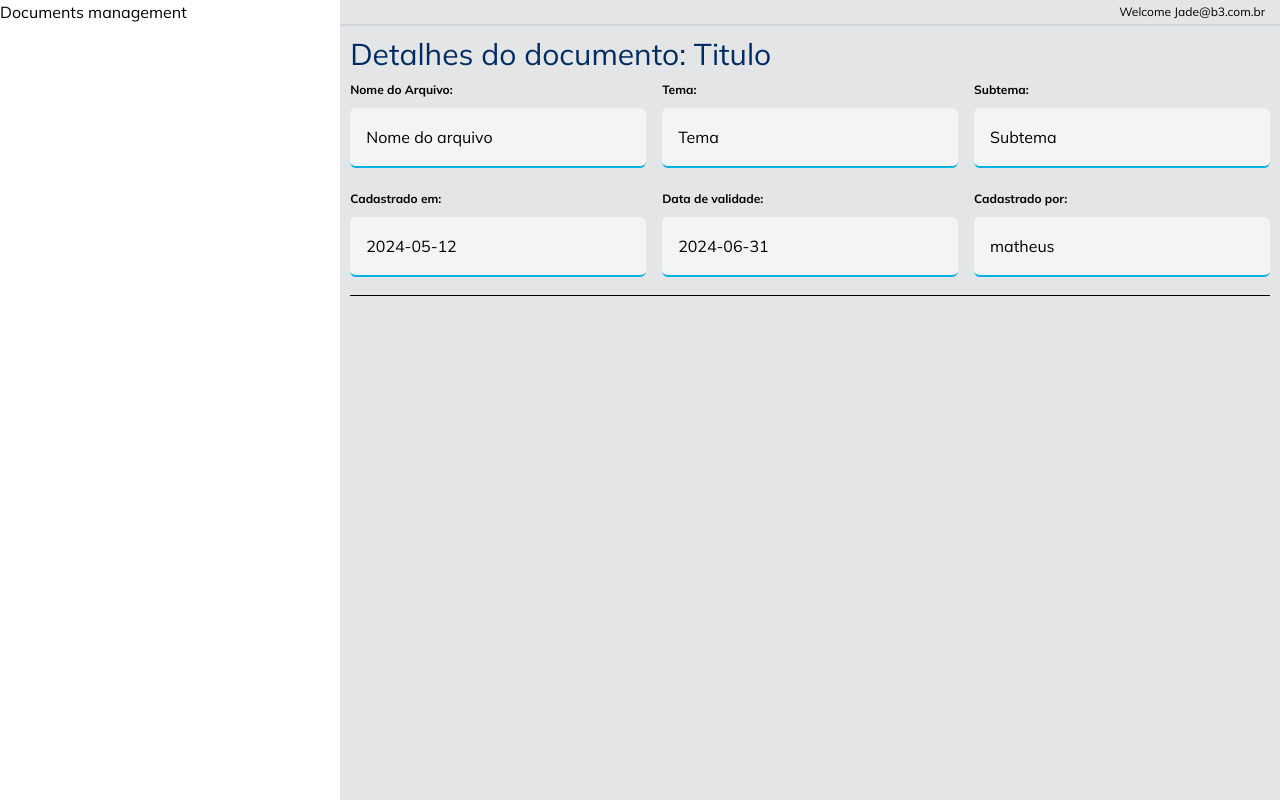
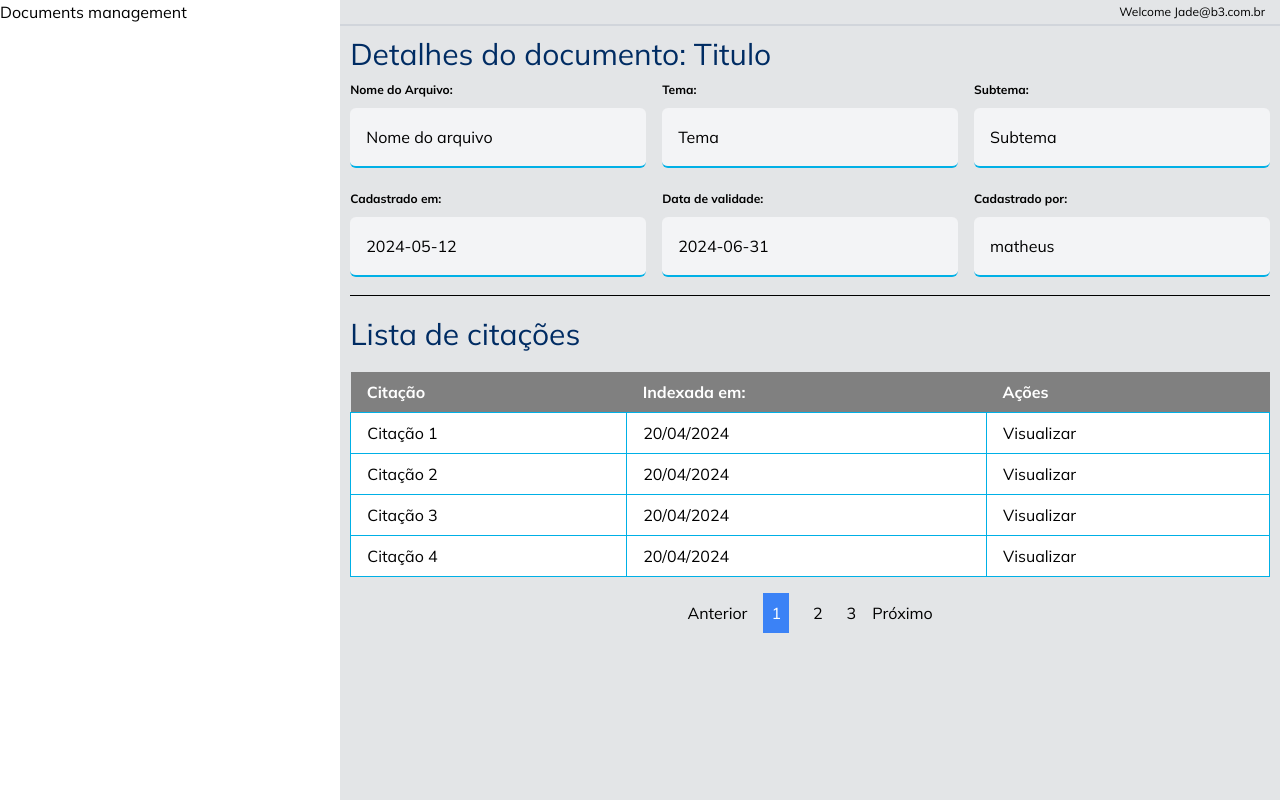
Before and after one commit to matheusweber-microsoft/b3-ingestion-app, a React (Vite) app in the folder frontend/: page /document/1 in a window 1280 px wide. Built offline with nearby package versions, Linux system fonts and the light colour scheme.

Commit message:
Citation table

```diff
--- /dev/null
+++ b/frontend/src/components/pagesComponents/ListPDF.css
@@ -0,0 +1,24 @@
+/* Table styles */
+table {
+    border-collapse: collapse;
+    width: 100%;
+}
+
+/* Table header styles */
+th {
+    background-color: gray;
+    color: white;
+    padding: 8px;
+    text-align: left;
+}
+
+/* Table row styles */
+tr {
+    background-color: white;
+}
+
+/* Table cell styles */
+td {
+    border: 2px solid #00B0E6;
+    padding: 8px;
+}
--- /dev/null
+++ b/frontend/src/components/pagesComponents/ListPDF.jsx
@@ -0,0 +1,93 @@
+import React from 'react';
+import { useState } from "react";
+import './ListPDF.css';
+
+const ListPDF = () => {
+    const documents = Array.from({ length: 16 }, (_, i) => ({
+        id: i + 1,
+        citation: `Citação ${i + 1}`,
+        indexedDate: "20/04/2024",
+      }));
+
+      const [currentPage, setCurrentPage] = useState(1);
+      const documentsPerPage = 4;
+      const totalPages = Math.ceil(documents.length / documentsPerPage);
+
+      // Get current documents
+      const indexOfLastDocument = currentPage * documentsPerPage;
+      const indexOfFirstDocument = indexOfLastDocument - documentsPerPage;
+      const currentDocuments = documents.slice(
+        indexOfFirstDocument,
+        indexOfLastDocument
+      );
+
+      // Change page
+      const paginate = (pageNumber) => setCurrentPage(pageNumber);
+
+      // Generate page numbers
+      const pageNumbers = [];
+      if (totalPages <= 3) {
+        for (let i = 1; i <= totalPages; i++) {
+          pageNumbers.push(i);
+        }
+      } else {
+        if (currentPage === 1 || currentPage === 2) {
+          pageNumbers.push(1, 2, 3);
+        } else if (currentPage === totalPages || currentPage === totalPages - 1) {
+          pageNumbers.push(totalPages - 2, totalPages - 1, totalPages);
+        } else {
+          pageNumbers.push(currentPage - 1, currentPage, currentPage + 1);
+        }
+      }
+
+    return (
+        <div>
+            <table className="table-auto w-full">
+                <thead>
+                    <tr>
+                        <th className="px-4 py-2">Citação</th>
+                        <th className="px-4 py-2">Indexada em:</th>
+                        <th className="px-4 py-2">Ações</th>
+                    </tr>
+                </thead>
+                <tbody>
+                    {currentDocuments.map((document) => (
+                        <tr key={document.id}>
+                            <td className="border px-4 py-2">{document.citation}</td>
+                            <td className="border px-4 py-2">{document.indexedDate}</td>
+                            <td className="border px-4 py-2">Visualizar</td>
+                        </tr>
+                    ))}
+                </tbody>
+            </table>
+
+            <div className="flex justify-center mt-4">
+                <button
+                    className="btn mx-1"
+                    onClick={() => paginate(currentPage - 1)}
+                    disabled={currentPage === 1}
+                >
+                    Anterior
+                </button>
+                {pageNumbers.map((number) => (
+                    <button
+                        key={number}
+                        className={`btn mx-3 ${currentPage === number ? 'bg-blue-500 text-white p-2' : ''}`}
+                        onClick={() => paginate(number)}
+                    >
+                        {number}
+                    </button>
+                ))}
+                <button
+                    className="btn mx-1"
+                    onClick={() => paginate(currentPage + 1)}
+                    disabled={currentPage === totalPages}
+                >
+                    Próximo
+                </button>
+            </div>
+        </div>
+    );
+};
+
+export default ListPDF;
--- a/frontend/src/pages/DocumentsList.jsx
+++ b/frontend/src/pages/DocumentsList.jsx
@@ -1,6 +1,6 @@
 import Filters from "../components/Filters";
 import { Link } from "react-router-dom";
-import ListDocuments from "../components/ListDocuments";
+import ListDocuments from "../components/pagesComponents/ListDocuments";
 
 export default function DocumentsList() {
   return (
--- a/frontend/src/pages/UploadDocument.jsx
+++ b/frontend/src/pages/UploadDocument.jsx
@@ -2,7 +2,7 @@ import './UploadDocument.css';
 import '../styles/theme.js';
 import lightTheme from '../styles/theme.js';
 import Header from '../components/Header';
-import UploadDocumentForm from '../components/UploadDocumentForm';
+import UploadDocumentForm from '../components/pagesComponents/UploadDocumentForm.jsx';
 import { useEffect } from "react";
 import { fetchThemes } from '../api/api.ts';
 import { useState } from "react";
--- a/frontend/src/pages/ViewDocument.jsx
+++ b/frontend/src/pages/ViewDocument.jsx
@@ -1,5 +1,7 @@
 import DocumentDetails from '../components/DocumentDetails.jsx';
 import Header from '../components/Header.jsx';
+import Title from '../components/Title.jsx';
+import ListPDF from '../components/pagesComponents/ListPDF.jsx';
 import lightTheme from '../styles/theme.js';
 
 export default function ViewDocument() {
@@ -15,6 +17,12 @@ export default function ViewDocument() {
         expiryDate="2024-06-31"
         uploadedBy="matheus"
       />
+      <div style={{ padding: '10px'}}>
+        <Title title="Lista de citações" />
+      </div>
+      <div style={{ padding: '10px'}}>
+        <ListPDF />
+      </div>
     </div>
   );
 }
```
Also changed, not shown: frontend/src/components/pagesComponents/UploadDocumentForm.jsx (renamed from frontend/src/components/UploadDocumentForm.jsx, +7 -7 lines), frontend/src/components/pagesComponents/ListDocuments.jsx (renamed from frontend/src/components/ListDocuments.jsx).
